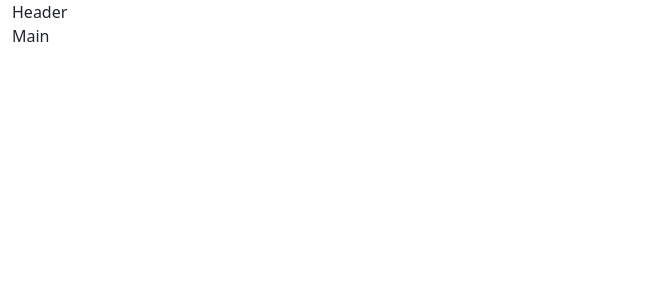
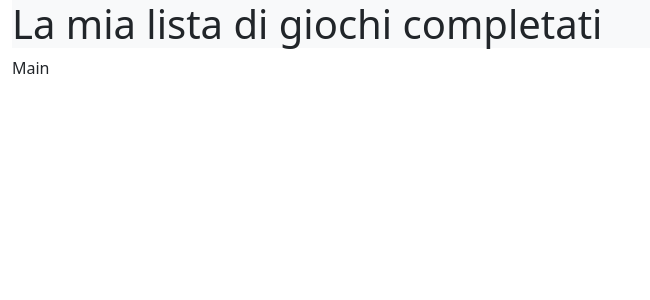
Before and after one commit to davide-delgiudice/React-Blog-Form, a React (Vite) app: page / in a window 1280 px wide. Shown: the top 300 px of the page, without its empty margins (0-650 px from the left). Built offline with nearby package versions, Linux system fonts and the light colour scheme.

Commit message:
[UPD] add h1

```diff
--- a/src/components/Header.jsx
+++ b/src/components/Header.jsx
@@ -2,7 +2,9 @@ import React from 'react'
 
 function Header() {
   return (
-    <div>Header</div>
+    <div className='bg-light'>
+        <h1>La mia lista di giochi completati</h1>
+    </div>
   )
 }
 
```
